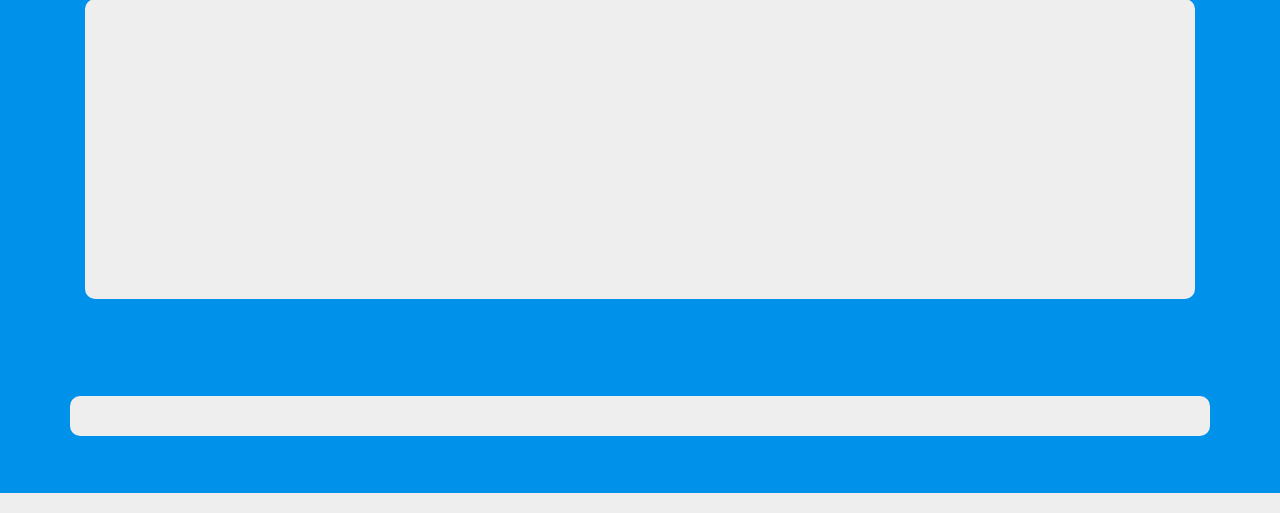
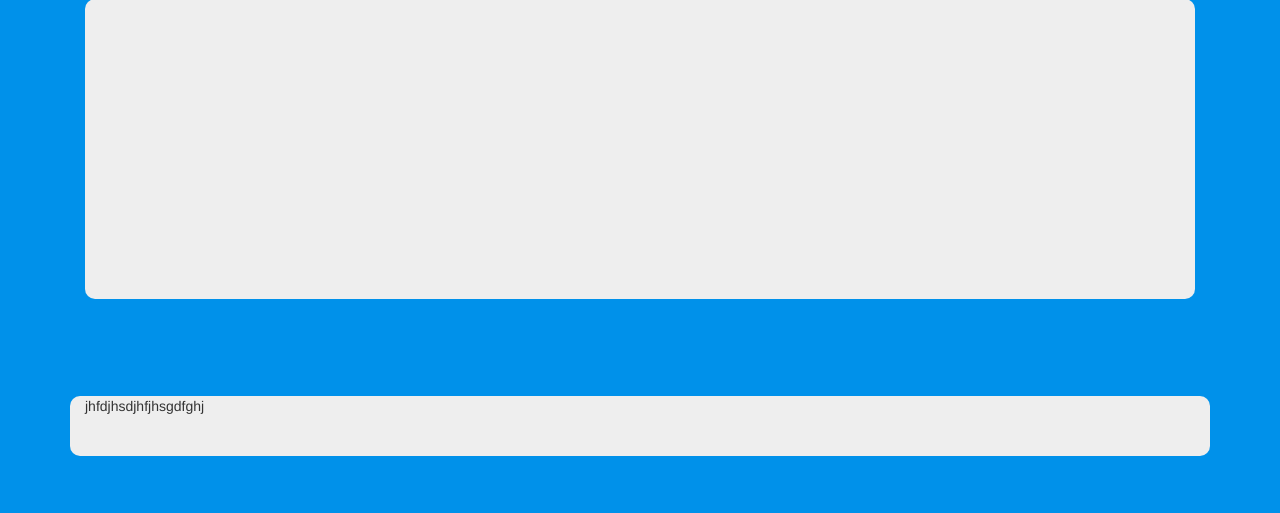
Before and after one commit to khallaghi/voice, a Flask app: template app/templates/profile/profile.html in a window 1280 px wide. Shown: the part 513-1026 px from the top of the page. Run offline with Flask 2, Linux system fonts and the light colour scheme; the template is opened without the code that fills it, so the values that code supplies are empty; some libraries are stand-ins or nearby versions.

Commit message:
profile done sorry for pushing late

```diff
--- a/app/templates/profile/profile.html
+++ b/app/templates/profile/profile.html
@@ -228,7 +228,7 @@
           </div>
           <div class="row box1" ng-controller="Comment">
               <div class="col-md-12">
-
+                <div>jhfdjhsdjhfjhsgdfghj</div>
                   <div class=" bg-gray comments">
                       <%  for cmt in prof.comments %>
                       <div class="row" id="each-comment">
```
